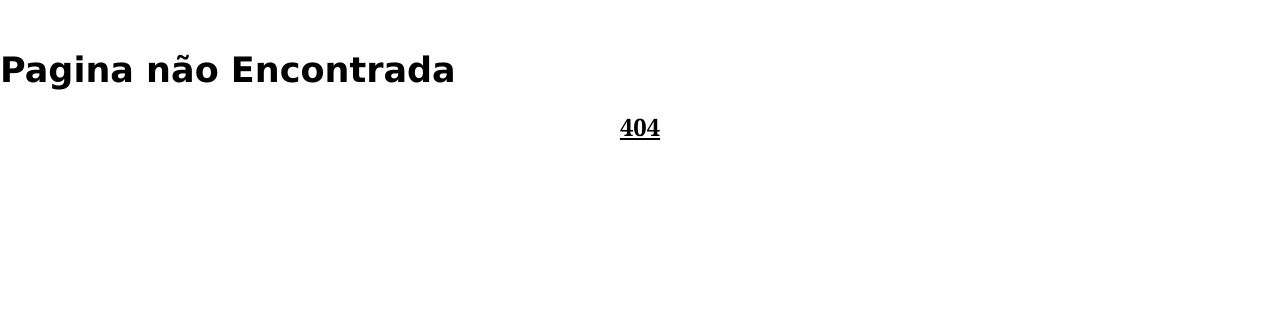
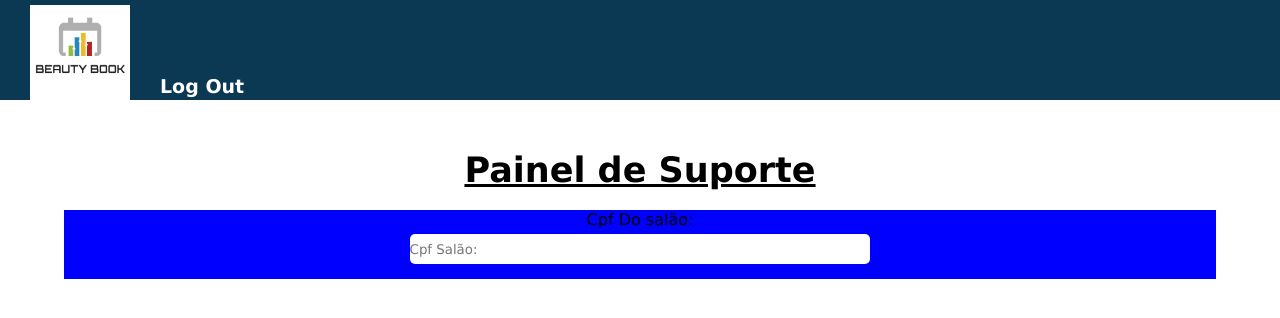
Before and after one commit to joaoMicheletti/BeautyBook, a React (Create React App) app in the folder frontend/: page /cpanel in a window 1280 px wide. Before the commit this address had no page. Shown: the top 318 px of the page. Built offline with nearby package versions, Linux system fonts and the light colour scheme; what @mercadopago/sdk-react would draw is missing.

Commit message:
iniciado odesenvolvmento do painel do suporte

```diff
--- /dev/null
+++ b/frontend/src/pages/cpanel/cpanel.js
@@ -0,0 +1,22 @@
+import React from "react";
+import Logo from '../assets/Logo.png';
+import './styleCpanel.css';
+
+export default function Cpanel(){
+    return(
+        <div id="CpanelContainer">
+            <header id="CpanelHeader">
+                <img src={Logo} alt="logo"/>
+                <nav id="Menu">
+                    <a>Log Out</a>
+                </nav>
+            </header>
+            <h1>Painel de Suporte</h1>
+            <div id="ConteudoContainer">
+                <label>Cpf Do salão:<br/>
+                    <input type="text" id="inp" placeholder="Cpf Salão:"/>
+                </label>
+            </div>
+        </div>
+    );
+}
--- /dev/null
+++ b/frontend/src/pages/cpanel/styleCpanel.css
@@ -0,0 +1,43 @@
+#CpanelHeader{
+    display: flex;
+    flex-flow: row wrap;
+    width: 100%;
+    height: 100px;
+    background-color: #0b3954;
+}
+#CpanelHeader #Menu {
+    margin-left: 30px;
+    margin-top: 75px;
+}
+#CpanelHeader #Menu a {
+    color: white;
+    font-weight: 600;
+    font-size: 19px;
+}
+#CpanelHeader #Menu a:hover {
+    font-size: 20px;
+}
+#CpanelHeader img {
+    margin-left: 30px;
+    margin-top: 5px;
+    width: 100px;
+}
+h1 {
+    text-align: center;
+    text-decoration: underline;
+}
+#ConteudoContainer {
+    text-align: center;
+    background-color: blue;
+    width: 90%;
+    margin-left: 5%;
+    height: auto;
+}
+#ConteudoContainer #inp {
+    width: 40%;
+    height: 30px;
+    border: none;
+    border-radius: 5px;
+    margin-top: 5px;
+    margin-bottom: 15px;
+}
--- a/frontend/src/routes.js
+++ b/frontend/src/routes.js
@@ -1,5 +1,6 @@
 import React from 'react';
 import { BrowserRouter as Router, Routes, Route } from 'react-router-dom';
+import Cpanel from './pages/cpanel/cpanel.js';
 import Home from './pages/home/home';
 import Init from './pages/init/init';
 import RegistroSalao from './pages/RegistroSalao/RegistroSalao';
@@ -45,6 +46,7 @@ export default function Rotas(){
                 <Route path='*' element={<NotFound/>}/>
                 <Route path='/pagamento' element={<Pagamento/>} />
                 <Route path='/pendente/' element={<Pendente/>} />
+                <Route path='/cpanel' element={<Cpanel/>}/>
             </Routes>
         </Router>
     )
```
